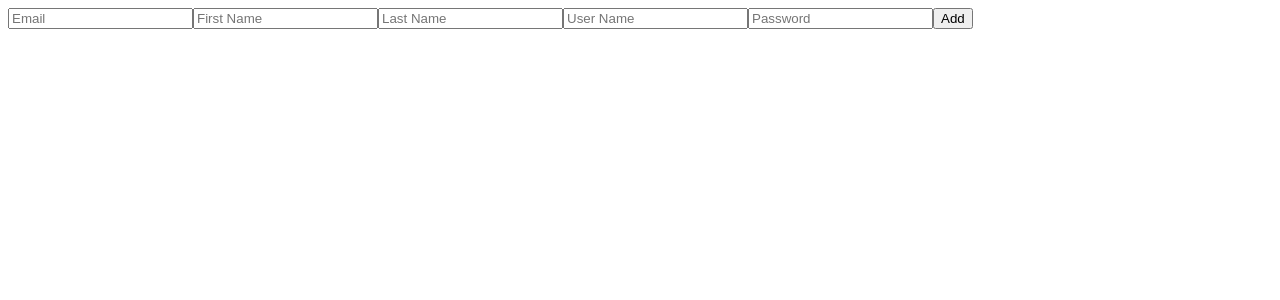
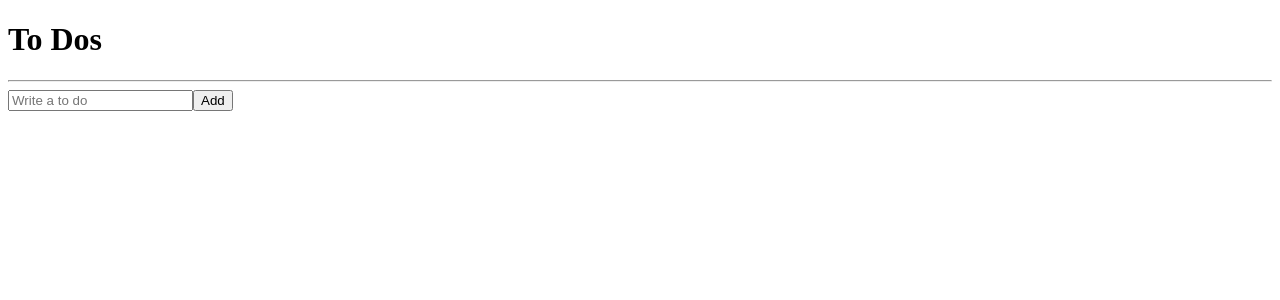
Before and after one commit to jongwonp/to-do-list-react, a React (Create React App) app: page / in a window 1280 px wide. Shown: the top 300 px of the page. Built offline with nearby package versions, Linux system fonts and the light colour scheme.

Commit message:
Feat: ToDoList 입력부분 기초 작업

```diff
--- a/src/App.tsx
+++ b/src/App.tsx
@@ -1,4 +1,4 @@
-import ToDoList from './toDoList';
+import ToDoList from './components/toDoList';
 
 function App() {
   return (
--- /dev/null
+++ b/src/components/toDoList.tsx
@@ -0,0 +1,48 @@
+import { useForm } from 'react-hook-form';
+import { atom, useRecoilState } from 'recoil';
+
+interface IForm {
+  toDo: string;
+}
+
+interface IToDo {
+  text: string;
+  id: number;
+  category: 'TO_DO' | 'DOING' | 'DONE';
+}
+
+const toDoState = atom<IToDo[]>({ key: 'toDo', default: [] });
+
+function ToDoList() {
+  const [toDos, setToDos] = useRecoilState(toDoState);
+  const { register, setValue, handleSubmit } = useForm<IForm>();
+  const handleValid = ({ toDo }: IForm) => {
+    setValue('toDo', '');
+    setToDos((oldToDos) => [
+      { text: toDo, id: Date.now(), category: 'TO_DO' },
+      ...oldToDos,
+    ]);
+  };
+  return (
+    <div>
+      <h1>To Dos</h1>
+      <hr />
+      <form onSubmit={handleSubmit(handleValid)}>
+        <input
+          {...register('toDo', {
+            required: 'Please write a To Do',
+          })}
+          placeholder="Write a to do"
+        />
+        <button>Add</button>
+      </form>
+      <ul>
+        {toDos.map((toDo) => (
+          <li key={toDo.id}>{toDo.text}</li>
+        ))}
+      </ul>
+    </div>
+  );
+}
+
+export default ToDoList;
--- a/src/index.tsx
+++ b/src/index.tsx
@@ -1,5 +1,6 @@
 import React from 'react';
 import ReactDOM from 'react-dom/client';
+import { RecoilRoot } from 'recoil';
 import App from './App';
 
 const root = ReactDOM.createRoot(
@@ -7,6 +8,8 @@
 );
 root.render(
   <React.StrictMode>
-    <App />
+    <RecoilRoot>
+      <App />
+    </RecoilRoot>
   </React.StrictMode>
 );
--- a/src/toDoList.tsx
+++ /dev/null
@@ -1,20 +0,0 @@
-import { useForm } from 'react-hook-form';
-
-function ToDoList() {
-  const { register, handleSubmit } = useForm();
-  const onValid = () => {};
-  return (
-    <div>
-      <form onSubmit={handleSubmit(onValid)}>
-        <input {...register('email')} placeholder="Email" />
-        <input {...register('firstName')} placeholder="First Name" />
-        <input {...register('lastName')} placeholder="Last Name" />
-        <input {...register('userName')} placeholder="User Name" />
-        <input {...register('password')} placeholder="Password" />
-        <button>Add</button>
-      </form>
-    </div>
-  );
-}
-
-export default ToDoList;
```
